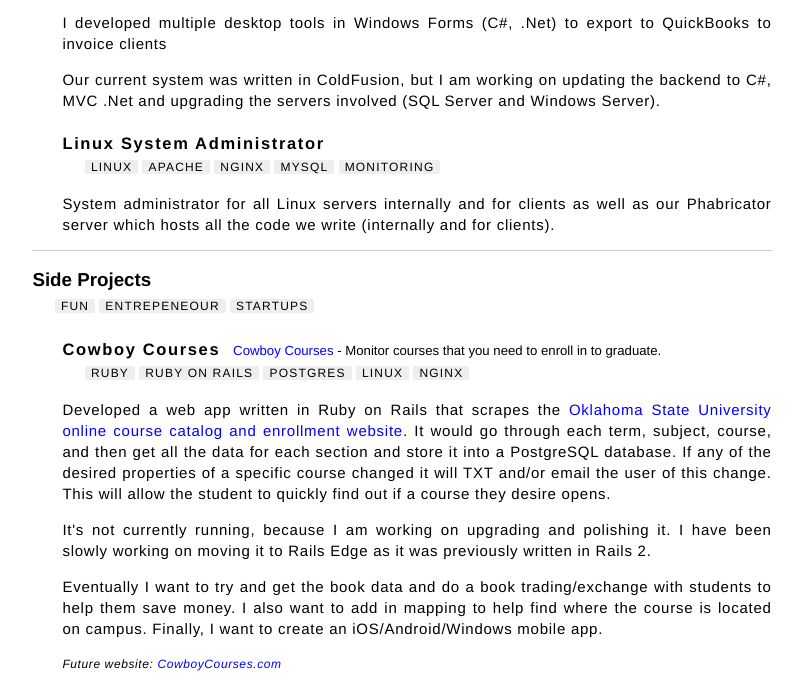
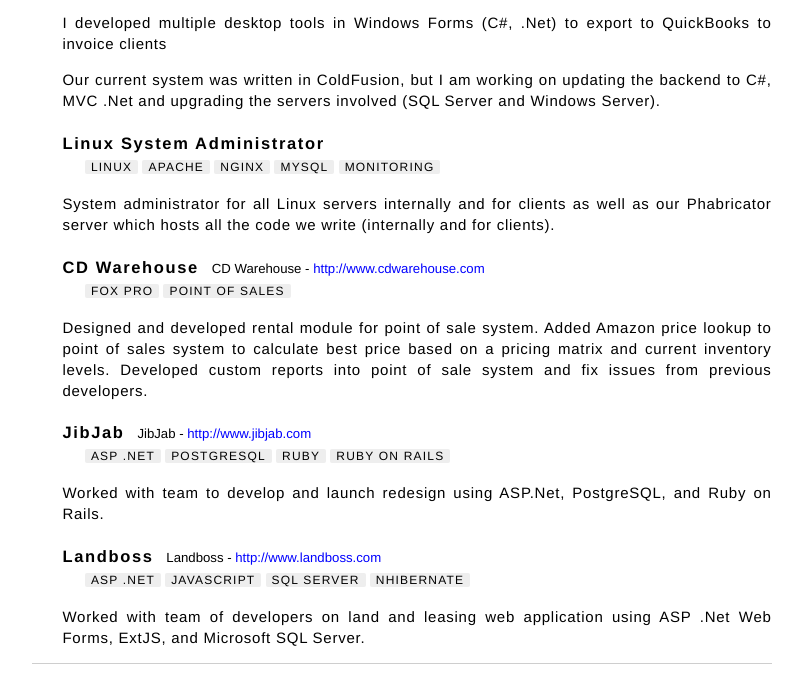
Before and after one commit to chriskaukis/chriskaukis.github.io, a plain HTML site: page resume/index.html in a window 1280 px wide. Shown: the part 1235-1915 px from the top of the page, without its empty margins (238-1041 px from the left). Drawn offline with Linux system fonts and the light colour scheme.

Commit message:
Added projects. Removed script.

```diff
--- a/resume/index.html
+++ b/resume/index.html
@@ -311,6 +311,47 @@ need to be and put in that extra effort and time when it's called upon. I am wel
             <p>System administrator for all Linux servers internally and for clients as well as our Phabricator server which hosts all the code we write (internally and for clients).</p>
         </div>
 
+        <div class="project">
+            <h4>
+                CD Warehouse
+                <span class="oneliner">CD Warehouse - <a href="http://cdwarehouse.com">http://www.cdwarehouse.com</a></span>
+            </h4>
+            <ul class="tags inline">
+                <li>Fox Pro</li>
+                <li>Point of Sales</li>
+            </ul>
+            <p>Designed and developed rental module for point of sale system. Added Amazon price lookup to point of sales system to calculate best price based on a pricing matrix and current inventory levels. Developed custom reports into point of sale system and fix issues from previous developers.</p>
+        </div>
+
+        <div class="project">
+            <h4>
+                JibJab
+                <span class="oneliner">JibJab - <a href="http://jibjab.com">http://www.jibjab.com</a></span>
+            </h4>
+            <ul class="tags inline">
+                <li>ASP .Net</li>
+                <li>PostgreSQL</li>
+                <li>Ruby</li>
+                <li>Ruby on Rails</li>
+            </ul>
+            <p>Worked with team to develop and launch redesign using ASP.Net, PostgreSQL, and Ruby on Rails.</p>
+        </div>
+
+        <div class="project">
+            <h4>
+                Landboss
+                <span class="oneliner">Landboss - <a href="http://www.landboss.com">http://www.landboss.com</a></span>
+            </h4>
+            <ul class="tags inline">
+                <li>ASP .Net</li>
+                <li>JavaScript</li>
+                <li>SQL Server</li>
+                <li>NHibernate</li>
+            </ul>
+            <p>Worked with team of developers on land and leasing web application using ASP .Net Web Forms, ExtJS, and Microsoft SQL Server.</p>
+        </div>
+    </div>
+
    <div class="job">
         <h3>Side Projects
             <span class="date"></span>
@@ -392,20 +433,6 @@ need to be and put in that extra effort and time when it's called upon. I am wel
 </p>
         </div>
     </div>
-
-    <script type="text/javascript">
-
-      var _gaq = _gaq || [];
-      _gaq.push(['_setAccount', 'UA-32459558-1']);
-      _gaq.push(['_trackPageview']);
-
-      (function() {
-        var ga = document.createElement('script'); ga.type = 'text/javascript'; ga.async = true;
-        ga.src = ('https:' == document.location.protocol ? 'https://ssl' : 'http://www') + '.google-analytics.com/ga.js';
-        var s = document.getElementsByTagName('script')[0]; s.parentNode.insertBefore(ga, s);
-      })();
-
-    </script>
 </body>
 
 </html>
```
